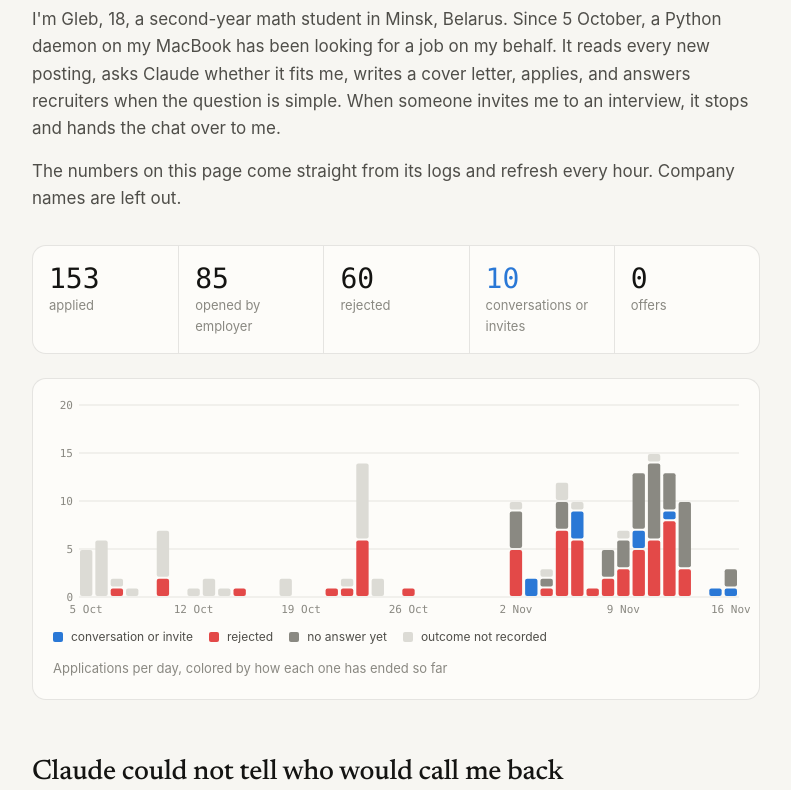
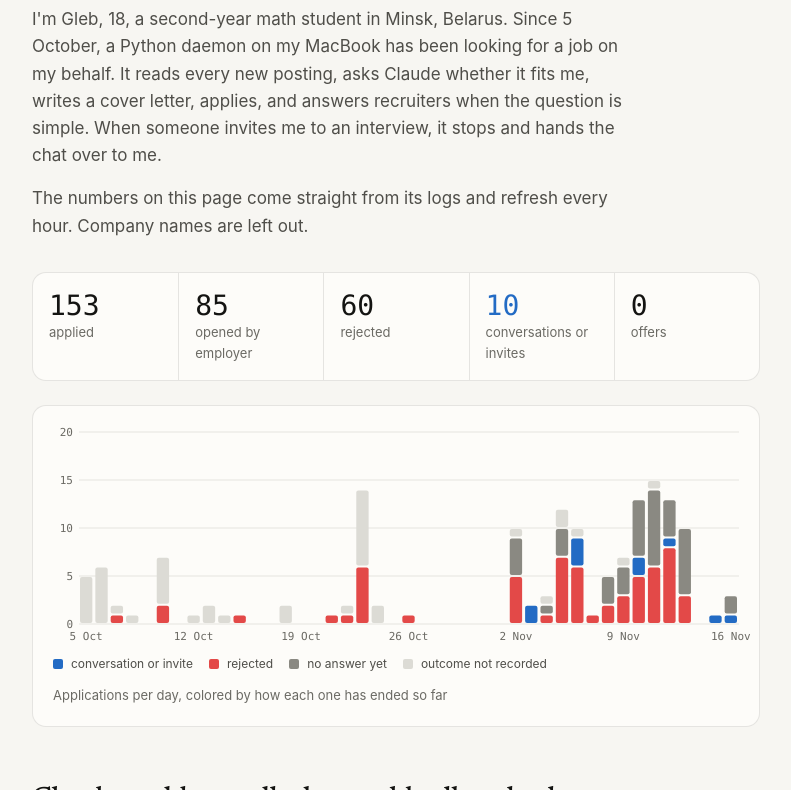
Before and after one commit to nivokvo/job-agent, a plain HTML site: page index.html in a window 1280 px wide. Shown: the part 221-1011 px from the top of the page, without its empty margins (244-1035 px from the left). Drawn offline with Linux system fonts and the light colour scheme.

Commit message:
Readable contrast and line length, grey status dot when logs fail to load
Co-Authored-By: Claude Opus 5.5 <noreply@anthropic.com>

```diff
--- a/index.html
+++ b/index.html
@@ -13,17 +13,17 @@
 <link rel="preconnect" href="https://fonts.googleapis.com">
 <link rel="stylesheet" href="https://fonts.googleapis.com/css2?family=Newsreader:opsz,wght@6..72,400;6..72,500&display=swap">
 <style>
-:root{color-scheme:light;--bg:#f7f6f2;--s1:#fdfcf9;--line:rgba(20,20,18,.1);--t1:#141412;--t2:#4f4e49;--t3:#8a8982;--acc:#2a78d6;--rej:#e34948;--wait:#8a8982;--unk:#dcdbd5;--live:#0e8a5f}
+:root{color-scheme:light;--bg:#f7f6f2;--s1:#fdfcf9;--line:rgba(20,20,18,.1);--t1:#141412;--t2:#4f4e49;--t3:#6b6a64;--acc:#236bc4;--rej:#e34948;--wait:#8a8982;--unk:#dcdbd5;--live:#0e8a5f}
 @media (prefers-color-scheme:dark){:root:not([data-theme="light"]){color-scheme:dark;--bg:#121211;--s1:#1a1a19;--line:rgba(240,239,236,.1);--t1:#f0efec;--t2:#c3c2b7;--t3:#8a8982;--acc:#3987e5;--rej:#e66767;--wait:#8a8982;--unk:#3a3a37;--live:#2bb785}}
 :root[data-theme="dark"]{color-scheme:dark;--bg:#121211;--s1:#1a1a19;--line:rgba(240,239,236,.1);--t1:#f0efec;--t2:#c3c2b7;--t3:#8a8982;--acc:#3987e5;--rej:#e66767;--wait:#8a8982;--unk:#3a3a37;--live:#2bb785}
 *{box-sizing:border-box}
 body{margin:0;background:var(--bg);color:var(--t1);font:17px/1.6 -apple-system,BlinkMacSystemFont,"Segoe UI",Roboto,sans-serif;-webkit-font-smoothing:antialiased}
 main{max-width:760px;margin:0 auto;padding:56px 16px 96px}
-h1,h2{font-family:Newsreader,Georgia,serif;font-weight:500;letter-spacing:-.01em}
+h1,h2{font-family:Newsreader,Georgia,serif;font-weight:500;letter-spacing:-.01em;text-wrap:balance}
 h1{font-size:44px;line-height:1.1;margin:0 0 20px}
 h2{font-size:28px;line-height:1.2;margin:56px 0 12px}
 h3{font-size:15px;font-weight:500;margin:0 0 8px;color:var(--t2)}
-p{margin:0 0 16px;color:var(--t2)}
+p{margin:0 0 16px;color:var(--t2);max-width:56ch;text-wrap:pretty}
 p b{color:var(--t1);font-weight:500}
 a{color:var(--t1);text-underline-offset:3px}
 .num,.mono{font-family:ui-monospace,"SF Mono",Menlo,monospace;font-variant-numeric:tabular-nums}
@@ -48,7 +48,7 @@ td{padding:8px 8px 8px 0;border-top:1px solid var(--line)}
 td.n{text-align:right;font-family:ui-monospace,"SF Mono",Menlo,monospace;font-variant-numeric:tabular-nums;white-space:nowrap}
 .bar{display:flex;gap:2px;height:8px;min-width:60px}
 .bar i{display:block;height:8px;border-radius:2px}
-ol.how{padding-left:20px;color:var(--t2)}
+ol.how{padding-left:20px;color:var(--t2);max-width:56ch}
 ol.how li{margin:8px 0}
 .end{margin-top:56px;padding:24px;border-radius:14px;background:var(--s1);border:1px solid var(--line)}
 .end h2{margin-top:0}
@@ -157,7 +157,7 @@ function draw(D) {
 }
 let last, rt;
 addEventListener("resize", () => { clearTimeout(rt); rt = setTimeout(() => last && draw(last), 150); });
-fetch("data.json?" + Date.now()).then((r) => r.json()).then((D) => draw(last = D)).catch(() => { $("ago").textContent = "Could not load the logs"; });
+fetch("data.json?" + Date.now()).then((r) => r.json()).then((D) => draw(last = D)).catch(() => { $("ago").textContent = "Could not load the logs"; document.querySelector(".live i").style.background = "var(--t3)"; });
 </script>
 </body>
 </html>
```
Also changed, not shown: data.json (+1 -1 lines).
